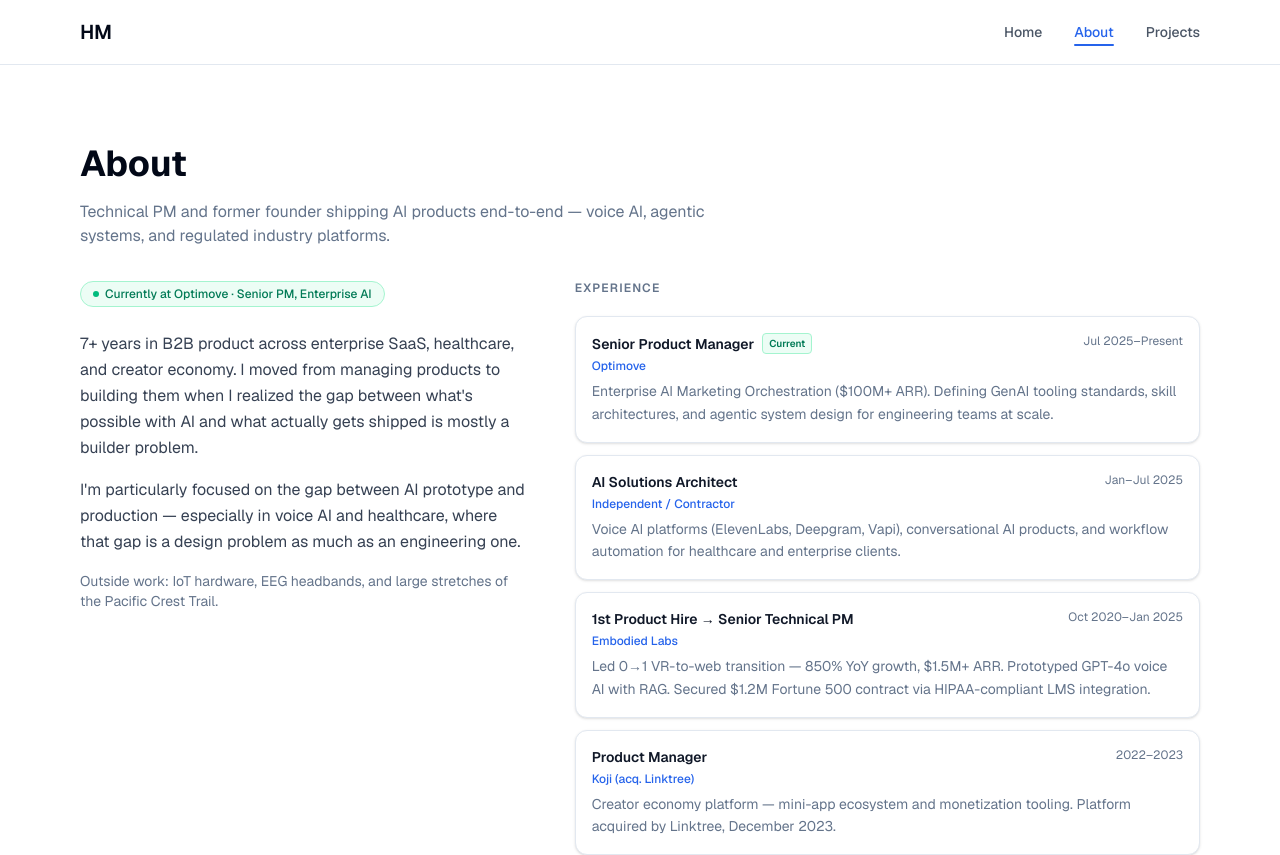
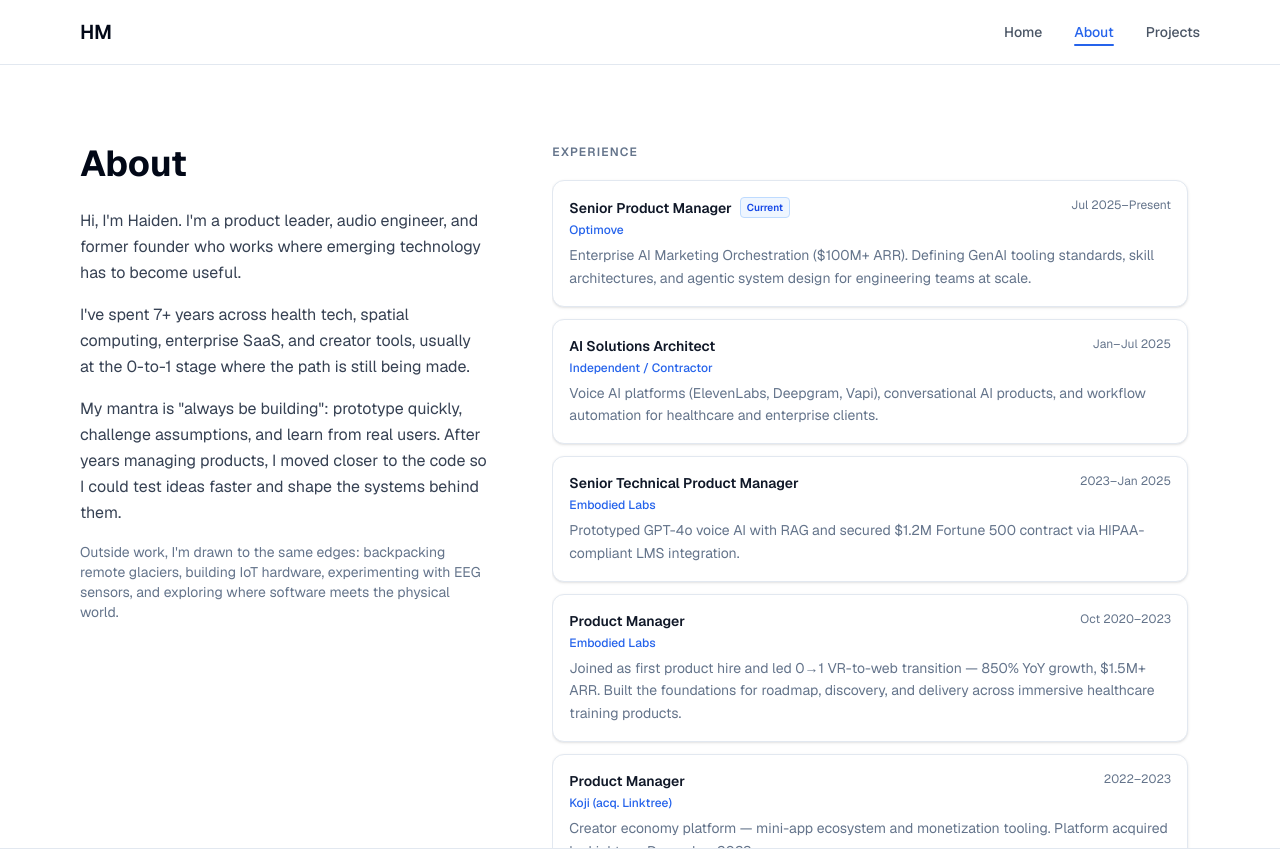
Before and after one commit to heyhaiden/heyhaiden-site, a Next.js app: page /about in a window 1280 px wide. Shown: the top 855 px of the page. Built offline with nearby package versions, Linux system fonts and the light colour scheme.

Commit message:
Update page.tsx

```diff
--- a/app/about/page.tsx
+++ b/app/about/page.tsx
@@ -23,11 +23,18 @@ const experience = [
       "Voice AI platforms (ElevenLabs, Deepgram, Vapi), conversational AI products, and workflow automation for healthcare and enterprise clients.",
   },
   {
-    role: "1st Product Hire → Senior Technical PM",
+    role: "Senior Technical Product Manager",
     org: "Embodied Labs",
-    period: "Oct 2020–Jan 2025",
+    period: "2023–Jan 2025",
     description:
-      "Led 0→1 VR-to-web transition — 850% YoY growth, $1.5M+ ARR. Prototyped GPT-4o voice AI with RAG. Secured $1.2M Fortune 500 contract via HIPAA-compliant LMS integration.",
+      "Prototyped GPT-4o voice AI with RAG and secured $1.2M Fortune 500 contract via HIPAA-compliant LMS integration.",
+  },
+  {
+    role: "Product Manager",
+    org: "Embodied Labs",
+    period: "Oct 2020–2023",
+    description:
+      "Joined as first product hire and led 0→1 VR-to-web transition — 850% YoY growth, $1.5M+ ARR. Built the foundations for roadmap, discovery, and delivery across immersive healthcare training products.",
   },
   {
     role: "Product Manager",
@@ -54,7 +61,7 @@ const education = [
     note: "IoT Systems, Embedded AI, Edge ML",
   },
   {
-    degree: "BA Film Production & Audio Engineering",
+    degree: "BFA Film/Audio Engineering",
     distinction: "Magna Cum Laude",
     institution: "Chapman University",
     period: "2013–2016",
@@ -88,38 +95,36 @@ const skills = [
 
 export default function AboutPage() {
   return (
-    <div className="container max-w-6xl mx-auto px-4 pt-20 pb-16">
-      <h1 className="text-4xl font-bold mb-4">About</h1>
-      <p className="text-muted-foreground mb-8 max-w-2xl">
-        Technical PM and former founder shipping AI products end-to-end — voice AI, agentic systems, and regulated industry platforms.
-      </p>
-
-      <div className="grid grid-cols-1 lg:grid-cols-[minmax(0,1fr)_minmax(0,1.4fr)] gap-x-12 gap-y-10 items-start">
-        {/* Left: bio */}
-        <div className="lg:sticky lg:top-24 space-y-6">
-          <span className="inline-flex items-center gap-1.5 px-3 py-1 rounded-full bg-emerald-50 border border-emerald-200 text-emerald-700 text-xs font-medium">
-            <span className="w-1.5 h-1.5 rounded-full bg-emerald-500 inline-block" />
-            Currently at Optimove · Senior PM, Enterprise AI
-          </span>
+    <div className="container max-w-6xl mx-auto px-4 pt-20 pb-16 lg:pb-0">
+      <div className="grid grid-cols-1 lg:grid-cols-[minmax(0,0.95fr)_minmax(0,1.45fr)] gap-x-12 gap-y-10 items-start lg:h-[calc(100svh-6rem)] lg:overflow-hidden">
+        <div className="space-y-6 lg:pr-4">
+          <div className="space-y-4">
+            <h1 className="text-4xl font-bold">About</h1>
+          </div>
 
           <div className="space-y-4 text-gray-700 leading-relaxed">
             <p>
-              7+ years in B2B product across enterprise SaaS, healthcare, and creator economy.
-              I moved from managing products to building them when I realized the gap between
-              what&apos;s possible with AI and what actually gets shipped is mostly a builder problem.
+              Hi, I&apos;m Haiden. I&apos;m a product leader, audio engineer, and former founder
+              who works where emerging technology has to become useful.
             </p>
             <p>
-              I&apos;m particularly focused on the gap between AI prototype and production — especially
-              in voice AI and healthcare, where that gap is a design problem as much as an engineering one.
+              I&apos;ve spent 7+ years across health tech, spatial computing, enterprise SaaS,
+              and creator tools, usually at the 0-to-1 stage where the path is still being made.
+            </p>
+            <p>
+              My mantra is &quot;always be building&quot;: prototype quickly, challenge assumptions,
+              and learn from real users. After years managing products, I moved closer to the
+              code so I could test ideas faster and shape the systems behind them.
             </p>
             <p className="text-sm text-muted-foreground">
-              Outside work: IoT hardware, EEG headbands, and large stretches of the Pacific Crest Trail.
+              Outside work, I&apos;m drawn to the same edges: backpacking remote glaciers, building
+              IoT hardware, experimenting with EEG sensors, and exploring where software meets
+              the physical world.
             </p>
           </div>
         </div>
 
-        {/* Right: experience, education, skills */}
-        <div className="space-y-12 min-w-0">
+        <div className="space-y-12 min-w-0 lg:h-full lg:overflow-y-auto lg:pr-3 lg:pb-16">
           <section>
             <h2 className="text-xs font-semibold text-muted-foreground uppercase tracking-widest mb-5">
               Experience
@@ -134,7 +139,7 @@ export default function AboutPage() {
                     <div className="flex items-center gap-2 flex-wrap">
                       <span className="font-semibold text-gray-900 text-sm">{item.role}</span>
                       {item.badge && (
-                        <span className="px-1.5 py-0.5 rounded text-[10px] font-semibold bg-emerald-50 text-emerald-700 border border-emerald-200">
+                        <span className="px-1.5 py-0.5 rounded text-[10px] font-semibold bg-blue-50 text-blue-700 border border-blue-200">
                           {item.badge}
                         </span>
                       )}
```
